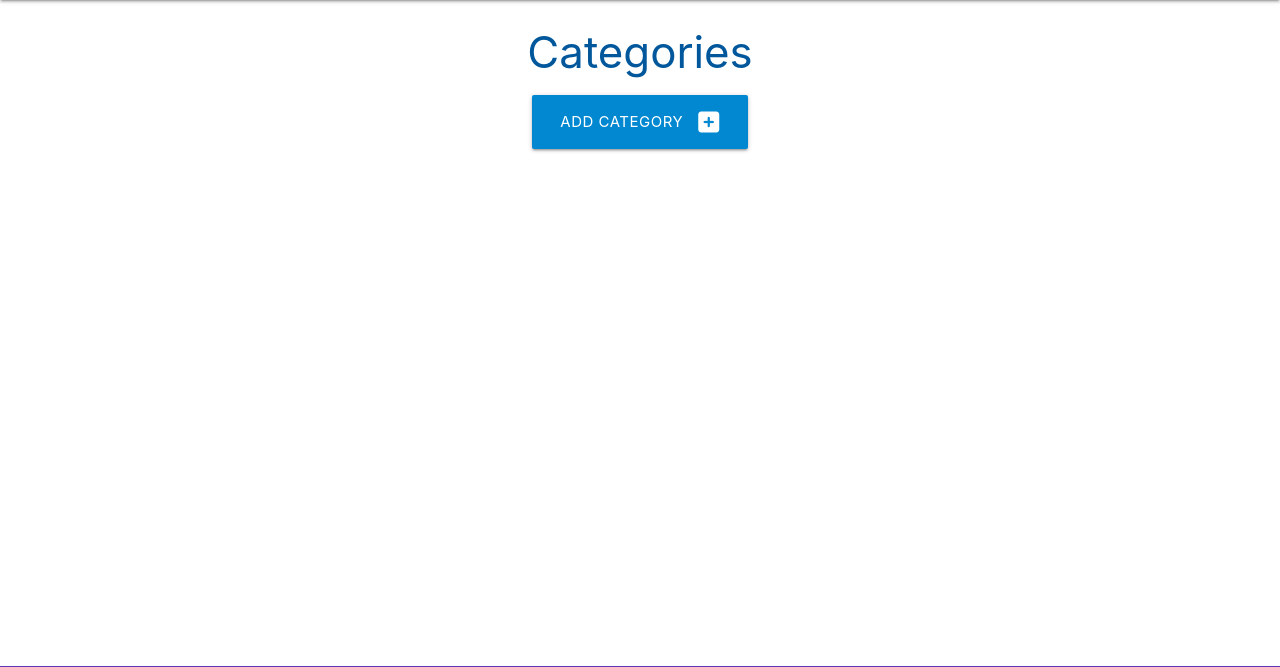
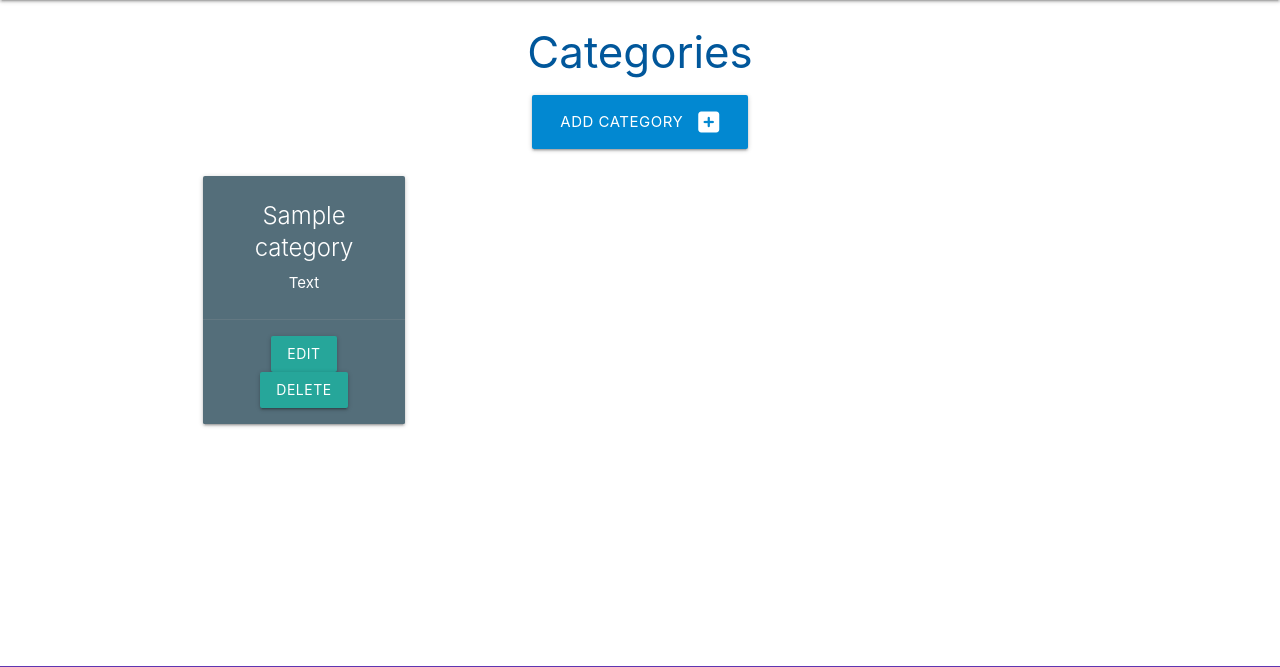
Before and after one commit to emilygsmith/todolist-project3, a Flask app: page /categories in a window 1280 px wide. Shown: the part 64-731 px from the top of the page. Run offline with Flask 3, Linux system fonts and the light colour scheme; tables that the repository leaves empty hold one stand-in row (values such as "Sample post").

Commit message:
updated ability to add and view categories

```diff
--- a/taskmanager/routes.py
+++ b/taskmanager/routes.py
@@ -8,7 +8,8 @@ def home():
 
 @app.route("/categories")
 def categories():
-    return render_template("categories.html")
+    categories = list(Category.query.order_by(Category.category_name).all())
+    return render_template("categories.html", categories=categories)
 
 @app.route("/add_category",  methods=["GET", "POST"])
 def add_category():
--- a/taskmanager/templates/categories.html
+++ b/taskmanager/templates/categories.html
@@ -10,4 +10,21 @@
         </a>
     </div>
 </div>
+
+<div class="row">
+    {% for category in categories %}
+    <div class="col s12 m6 l3">
+      <div class="card blue-grey darken-1 center-align">
+        <div class="card-content white-text">
+          <span class="card-title">{{ category.category_name }} </span>
+          Text
+        </div>
+        <div class="card-action">
+          <a href="#" class="btn">Edit</a>
+          <a href="#" class="btn">Delete</a>
+        </div>
+      </div>
+    </div>
+    {% endfor %}
+  </div>
 {% endblock %}
```
